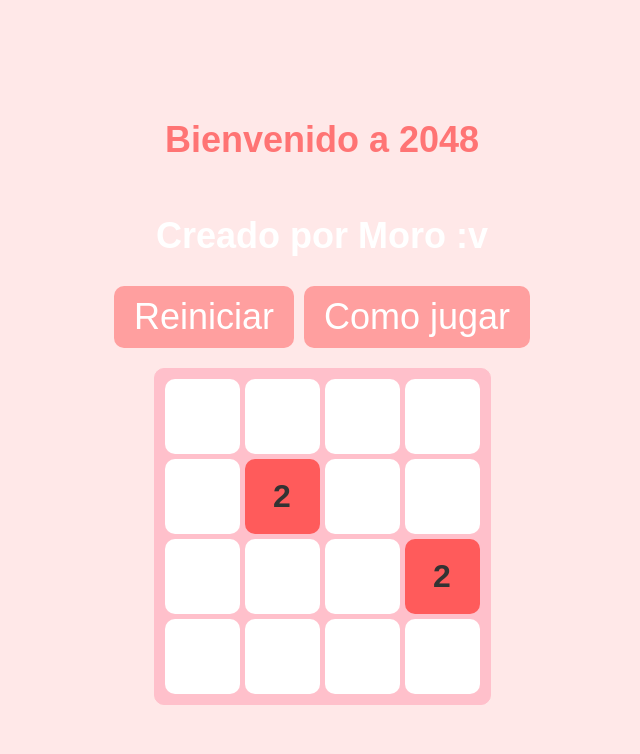
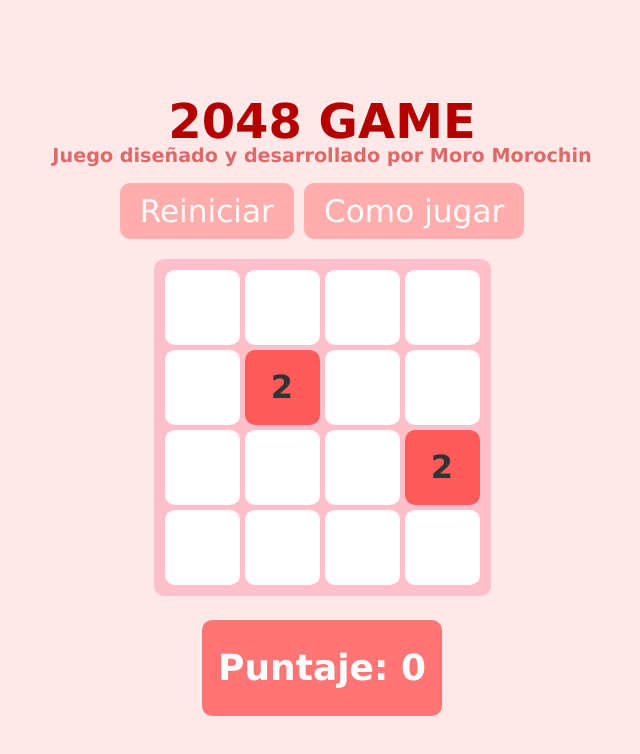
Before and after one commit to tmoro2780/2048-Game-Testing-, a plain HTML site: page index.html in a window 1280 px wide. Shown: the whole page, without its empty margins (318-958 px from the left). Drawn offline with Linux system fonts and the light colour scheme.

Commit message:
Juego terminado, A

```diff
--- a/game.js
+++ b/game.js
@@ -172,10 +172,21 @@ function mover(direccion) {
   if (movio) {
     generarNumero();
     renderizarTablero();
+    actualizarPuntaje();
     if (!hayMovimientos()) setTimeout(() => alert("¡Game Over!"), 50);
   }
 }
 
+function actualizarPuntaje() {
+  let puntaje = 0;
+  for (let f = 0; f < 4; f++) {
+    for (let c = 0; c < 4; c++) {
+      puntaje += tablero[f][c];
+    }
+  }
+  document.getElementById("puntaje").textContent =" "+ puntaje;
+
+}
 // ================== Inicio / Reinicio ==================
 function iniciarJuego() {
   tablero = [
@@ -189,7 +200,9 @@ function iniciarJuego() {
   renderizarTablero();
 }
 
-// ================== Teclado ==================
+// ================== Teclado y Botones ==================
+
+
 document.addEventListener("keydown", (e) => {
   const k = e.key;
   if (["ArrowLeft","ArrowRight","ArrowUp","ArrowDown","a","A","d","D","w","W","s","S"].includes(k)) {
@@ -204,5 +217,10 @@ document.addEventListener("keydown", (e) => {
 // Botón Reiniciar (id="reiniciar" en tu HTML)
 document.getElementById("reiniciar").addEventListener("click", iniciarJuego);
 
+document.getElementById("instrucciones").addEventListener("click", () => {
+  alert("Usa las flechas del teclado o las teclas W A S D para mover las fichas.\nCuando dos fichas con el mismo número se tocan, se combinan en una sola con su suma.\n\nEl objetivo es llegar a la ficha 2048. ¡Buena suerte!");
+});
+
+// ================== Inicio ==================
 // ¡a jugar!
 iniciarJuego();
--- a/index.html
+++ b/index.html
@@ -8,8 +8,9 @@
 </head>
 <body>
 
-  <h1>Bienvenido a 2048</h1>
-  <h2>Creado por Moro :v</h2>
+  <h1 class="titulo">2048 GAME</h1>
+  <h2 class="descripcion">Juego diseñado y desarrollado por Moro Morochin</h2>
+
   <div class="contenedor-botones">
     <button id="reiniciar">Reiniciar</button>
     <button id="instrucciones">Como jugar</button>
@@ -49,6 +50,12 @@
     </li>
   </ul>
 
+  <div class="container-puntaje">
+    <h2 id="container-puntaje">
+      Puntaje: <span id="puntaje"> 0 </span>
+    </h2>
+  </div>
+
   <script src="game.js"></script>
 </body>
 </html>
--- a/style.css
+++ b/style.css
@@ -1,7 +1,7 @@
 /* Reset básico y tipografía */
 * {
   box-sizing: border-box;
-  font-family: Arial, Helvetica, sans-serif;
+  font-family:'Lucida Sans', 'Lucida Sans Regular', 'Lucida Grande', 'Lucida Sans Unicode', Geneva, Verdana, sans-serif;
   font-size: 1.5rem;
   color: white;
 }
@@ -19,25 +19,51 @@ html, body {
   align-items: center;
 }
 
+/* Título: 2048*/
+.titulo {
+  margin-bottom: 5px;
+  font-size: 2rem;
+}
 /* Encabezado */
 h1 {
-  color: rgb(255, 116, 116);
+  color: rgb(181, 0, 0);
   font-weight: bold;
 }
 
+/* Contenedor Puntaje del juego estilos */
+.container-puntaje{
+  margin: 1rem;
+  width: 10rem;
+  text-align: center;
+  height: 4rem;
+  justify-content: center;
+  display: flex;
+  align-items: center;
+  background-color: rgb(255, 116, 116);
+  border: none;
+  border-radius: 10px;
+}
+/* Descripción "Creado por Moro"*/
+.descripcion {
+  color: rgb(222, 105, 105);
+  font-size: 0.8rem;
+  margin-top: -10px;
+}
 /* Botones */
 button {
   color: rgb(255, 255, 255);
   background-color: rgb(255, 159, 159);
   border-radius: 10px;
   border: none;
+  font-size: 1.3rem;
   padding: 10px 20px;
   cursor: pointer;
+  opacity: 0.8;
   transition: background-color 0.3s ease;
 }
 
 button:hover {
-  background-color: rgb(255, 128, 128);
+  background-color: rgb(255, 60, 60);
 }
 
 /* Listas sin estilos por defecto */
@@ -46,7 +72,9 @@ ul {
   padding: 0;
   margin: 0;
 }
-
+.container-game{
+  overflow: hidden;
+}
 /* Tablero general */
 .tablero {
   background-color: pink;
```
